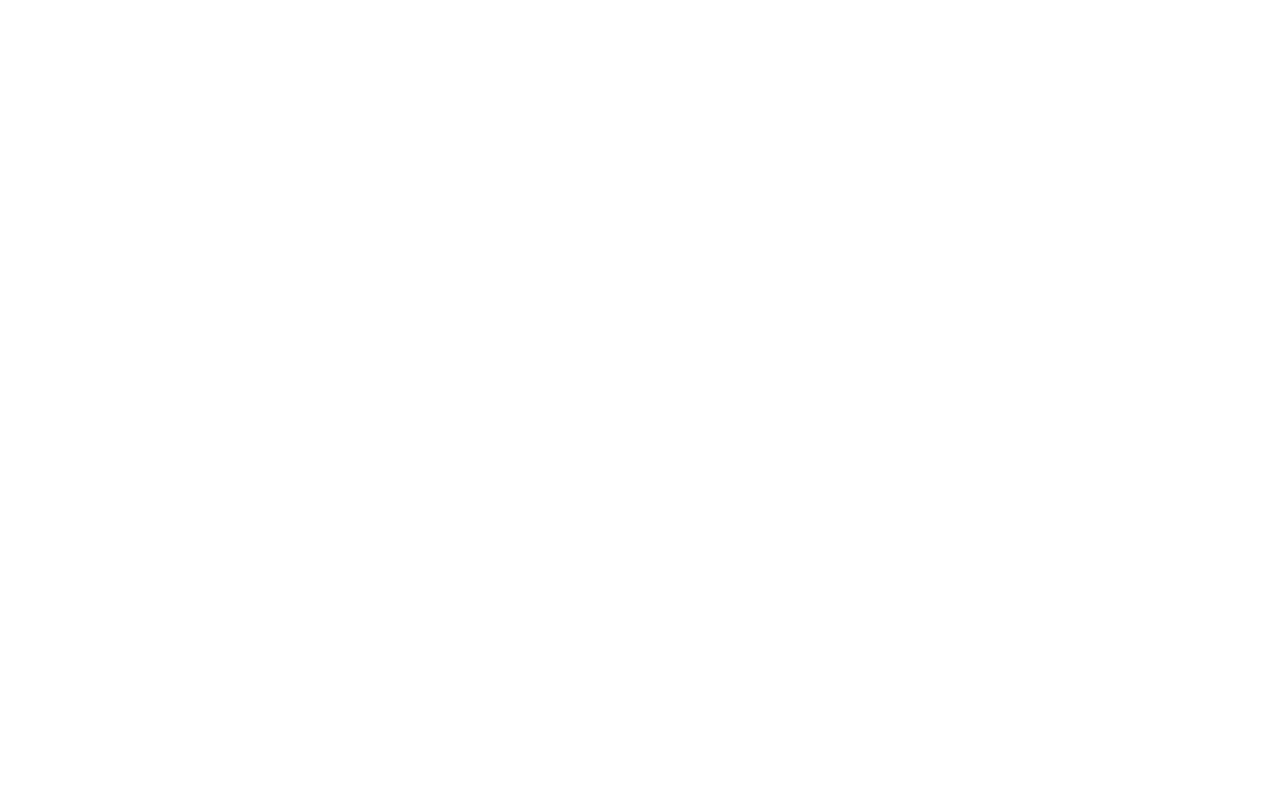
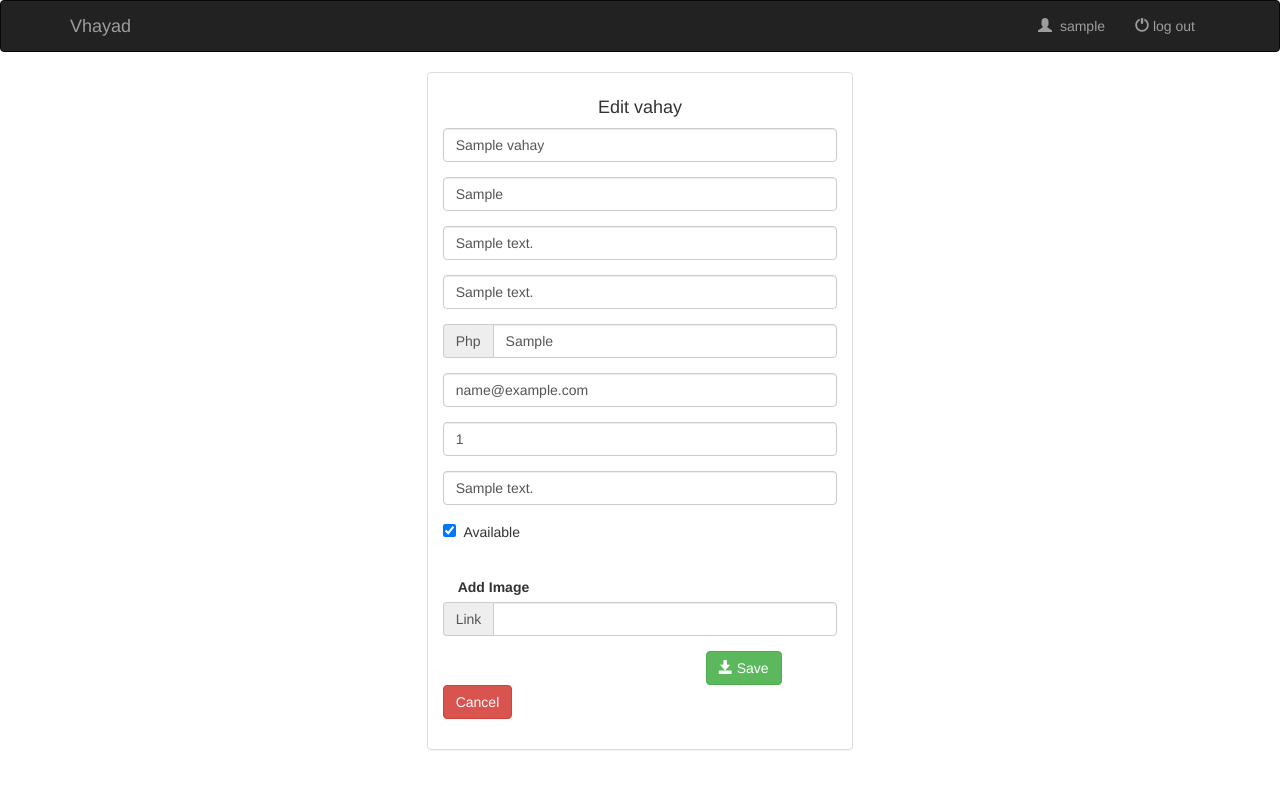
Before and after one commit to Reika98/Vhayad, a Django app: a page that uses vahay/templates/vahay/editVahay.html in a window 1280 px wide. Before the commit the page is empty. Run offline with Django 3.2, Linux system fonts and the light colour scheme; a user stored in the database is signed in; tables that the repository leaves empty hold one stand-in row (values such as "Sample post"); some libraries are stand-ins or nearby versions.

Commit message:
edited some templates

```diff
--- a/vahay/templates/vahay/addVahay.html
+++ b/vahay/templates/vahay/addVahay.html
@@ -33,7 +33,7 @@
 						<input type="text" name="email" class="form-control" placeholder="email" required>
 				   </div>
 				   <div class="form-group">
-						<input type="text" name="accountnum" class="form-control" placeholder="account number" required>
+						<input type="number" name="accountnum" class="form-control" placeholder="account number" required>
 				   </div>
 					<div class="form-group">
 						<button type="submit" class="btn btn-success col-lg-offset-6"><span class="glyphicon glyphicon-edit" aria-hidden="true"></span>&nbsp;Create</button>
--- a/vahay/templates/vahay/editVahay.html
+++ b/vahay/templates/vahay/editVahay.html
@@ -1,9 +1,61 @@
-<!DOCTYPE html>
-<html>
-<head>
-	<title>Edit Vahay</title>
-</head>
-<body>
-	<p></p>
-</body>
-</html>
+{% extends 'base.html' %}
+{% block title %}Vahay-Edit{% endblock %}
+
+{% block body %}
+	<div class="panel panel-default col-sm-4 col-md-4 col-lg-4 col-lg-offset-4 edit_vahay">
+	  	<div class="panel-body ">
+			<h4 style="text-align: center;">Edit vahay</h4>
+			<form class="form-horizontal" action="{% url 'vahay:edit_vahay' vahay.pk %}" method="POST">
+				{% csrf_token %}
+				<div class="form-group">
+					<input type="text" name="vahay_name" class="form-control" placeholder="Name" value="{{ vahay.name }}" required>
+				</div>
+				<div class="form-group">
+					<input type="text" name="category" class="form-control" placeholder="Category" value="{{ vahay.category }}" required>
+				</div>
+				<div class="form-group">
+					<input type="text" name="contacts" class="form-control" placeholder="Contact Details" value="{{ vahay.contact_details }}" required>
+				</div>
+				<div class="form-group">
+					<input type="text" name="address" class="form-control" placeholder="Address" value="{{ vahay.address }}" required>
+				</div>
+				<div class="form-group">
+					<div class="input-group">
+						<span class="input-group-addon" id="rent">Php</span>
+						<input type="text" name="rent_range" class="form-control" placeholder="Rent-range" value="{{ vahay.rent_range }}" aria-describedby="rent" required>
+					</div>
+				</div>
+				<div class="form-group">
+					<input type="text" name="email" class="form-control" placeholder="Email" value="{{ vahay.email }}" required>
+				</div><div class="form-group">
+					<input type="number" name="accountnum" class="form-control" placeholder="Account Number" value="{{ vahay.account_num }}" required>
+				</div>
+				<div class="form-group">
+					<input type="text" name="description" class="form-control" placeholder="Description" value="{{ vahay.description }}" required>
+				</div>
+				{% if vahay.isAvailable %}
+				   <div class="form-group">
+					    <input type="checkbox" name="available" checked>&nbsp;&nbsp;Available
+				   </div>
+			   {% else %}
+				   <div class="form-group">
+					   <input type="checkbox" name="available">&nbsp;&nbsp;Available
+				   </div>
+			   {% endif %}<br>
+			   <label for="basic-url">Add Image</label>
+		   	<div class="form-group">
+					<div class="input-group">
+						<span class="input-group-addon" id="basic-addon3">Link</span>
+						<input type="text" name="image_link" class="form-control" id="basic-url" aria-describedby="basic-addon3">
+					</div>
+				</div>
+				<div class="form-group">
+					<button type="submit" class="btn btn-success col-lg-offset-8"><span class="glyphicon glyphicon-save" aria-hidden="true"></span>&nbsp;Save</button>
+					<a href="{% url 'vahay:vahay_details' vahay.pk %}" class="btn btn-danger">Cancel</a>
+				</div>
+			</form>
+	  	</div>
+	</div>
+
+
+{% endblock %}
--- a/vahay/urls.py
+++ b/vahay/urls.py
@@ -8,5 +8,6 @@
     url(r'^vahay-details/(?P<pk>\d+)/edit-vahay/$', views.edit_vahay, name='edit_vahay'),
     url(r'^add-vahay/$', views.add_vahay, name='add_vahay'),
     url(r'^vahay-list/$', views.get_list_vahay, name='vahay_list'),
-    url(r'^vahay-list/(?P<pk>\d+)/$', views.m_vahay_details, name='m_vahay_details'),
+    url(r'^(?P<pk>\d+)/edit-vahay/$', views.edit_vahay, name='edit_vahay'),
+	# url(r'^delete-vahay/(?P<pk>\d+)/$', views.delete_vahay, name='delete_vahay
 ]
--- a/vahay/views.py
+++ b/vahay/views.py
@@ -56,6 +56,8 @@
 		vahay.contact_details = request.POST.get('contacts')
 		vahay.address = request.POST.get('address')
 		vahay.description = request.POST.get('description')
+		vahay.email = request.POST.get('email')
+		vahay.account_num = request.POST.get('accountnum')
 		if request.POST.get('available', None) == None:
 			vahay.available = 0
 		else:
@@ -65,7 +67,7 @@
 		if request.POST['image_link']:
 			image_link = request.POST.get('image_link')
 			Image.objects.create(vahay=vahay, link=image_link)
-		return render(request, 'vahay/vahayDetails.html', context)
+		return redirect('/')
 
 	return render(request, 'vahay/editVahay.html', context=context)
 
@@ -80,10 +82,3 @@
 	# return HttpResponse(list_vahay, content_type="application/json")
 	list_vahay = [ obj.main_as_json() for obj in list_obj ]
 	return HttpResponse(json.dumps({"houses": list_vahay}), content_type='application/json')
-
-
-def m_vahay_details(request, pk):
-
-	result = Vahay.objects.filter(pk=pk)
-	vahay = [ obj.details_as_json() for obj in result ]
-	return HttpResponse(json.dumps({"houses": vahay}), content_type='application/json')
```
